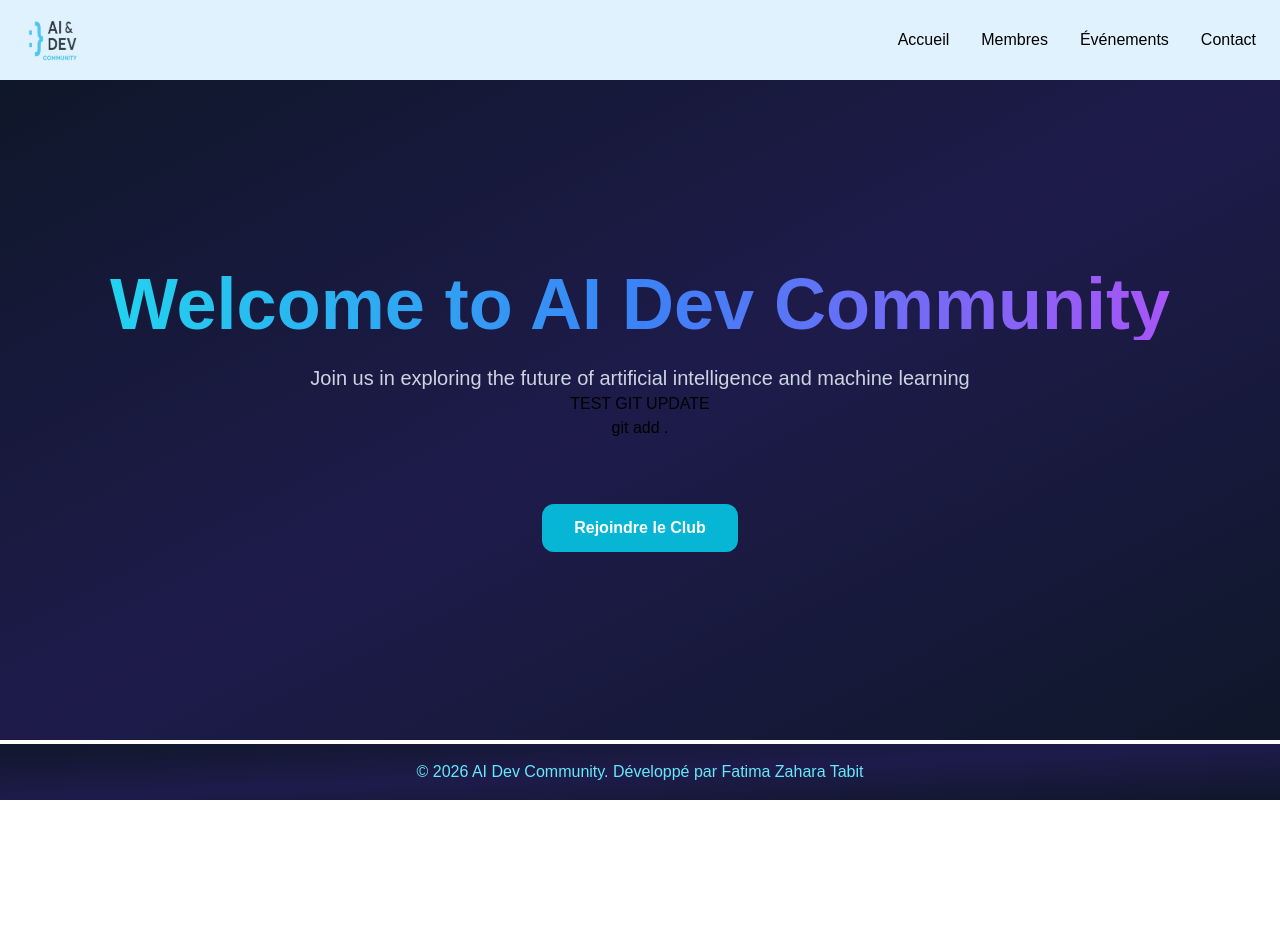
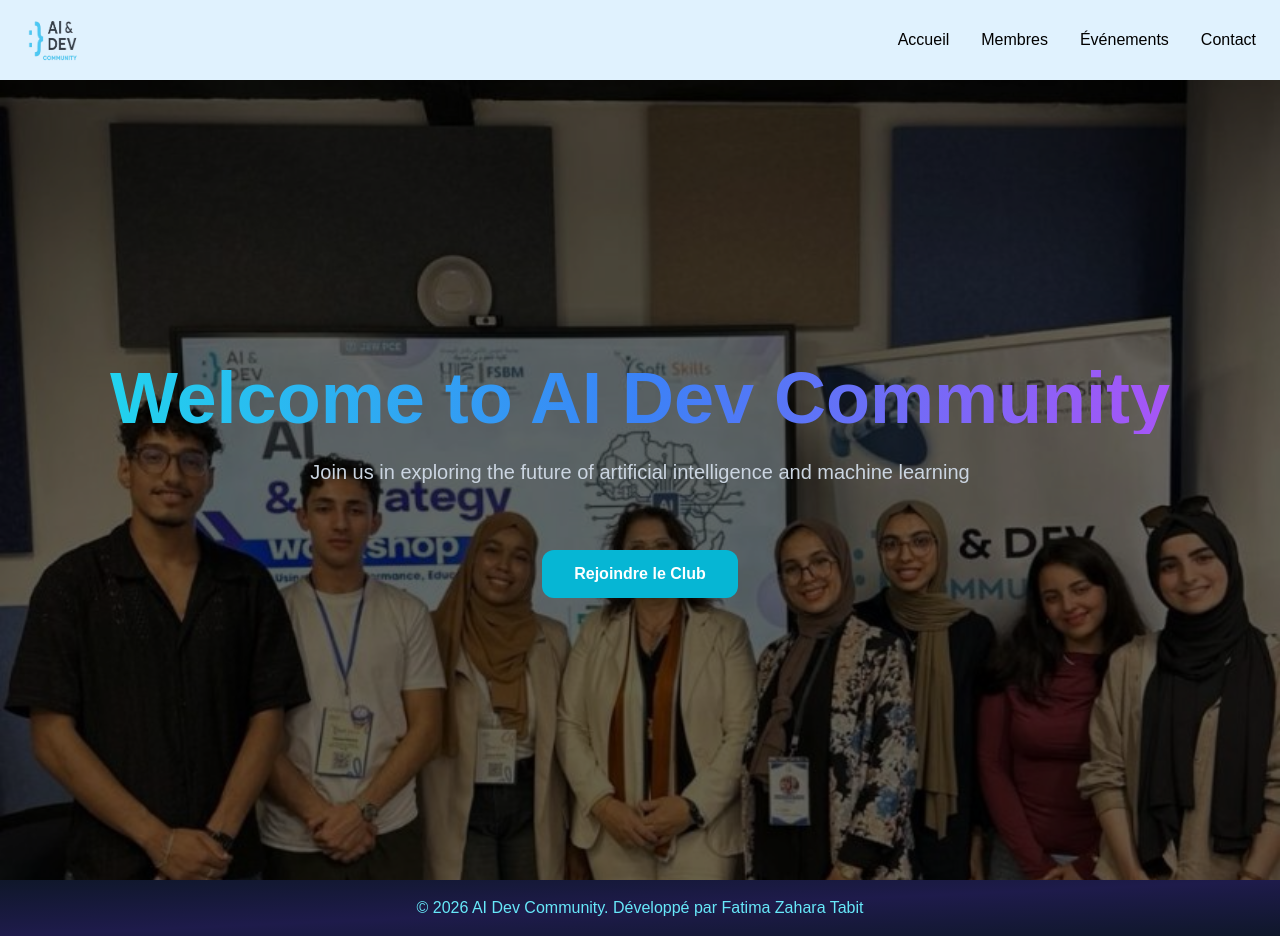
Before and after one commit to fatimazahara777/REACT-FINAL, a React (Vite) app in the folder react-fixed/: page / in a window 1280 px wide. Before the commit the page ends 800 px from the top, so only its background shows below. Built offline with nearby package versions, Linux system fonts and the light colour scheme.

Commit message:
add ensemble background image

```diff
--- a/react-fixed/src/pages/Home.jsx
+++ b/react-fixed/src/pages/Home.jsx
@@ -2,16 +2,20 @@
 
 export default function Home() {
   return (
-    <main className="min-h-[calc(100vh-140px)] bg-gradient-to-br from-slate-900 via-indigo-950 to-slate-900 flex flex-col items-center justify-center text-center px-6">
+    <main
+      className="h-screen flex flex-col items-center justify-center text-center px-6 bg-cover bg-center relative"
+      style={{ backgroundImage: "url(/ensemble.jpeg)" }}
+    >
+      <div className="absolute inset-0 bg-black/60"></div>
 
+      <div className="relative z-10">
         <h1 className="text-5xl md:text-7xl font-extrabold bg-gradient-to-r from-cyan-400 via-blue-500 to-purple-500 bg-clip-text text-transparent">
           Welcome to AI Dev Community
         </h1>
 
-      <p className="mt-6 text-xl text-slate-300 max-w-3xl">
+        <p className="mt-6 text-xl text-slate-300 max-w-3xl mx-auto text-center">
   Join us in exploring the future of artificial intelligence and machine learning
 </p>
-<p>TEST GIT UPDATE</p>git add .
         <div className="mt-16">
           <Link to="/join">
             <button className="bg-cyan-500 text-white px-8 py-3 rounded-xl font-semibold hover:bg-cyan-600 transition">
@@ -19,7 +23,7 @@
             </button>
           </Link>
         </div>
-
+      </div>
     </main>
   );
 }
```
Also changed, not shown: react-fixed/public/ensemble.jpeg (renamed from react-fixed/src/assets/ensemble.jpeg), react-fixed/src/components/App.jsx (line endings or trailing spaces). Lines whose indentation alone changed are shown as unchanged.
